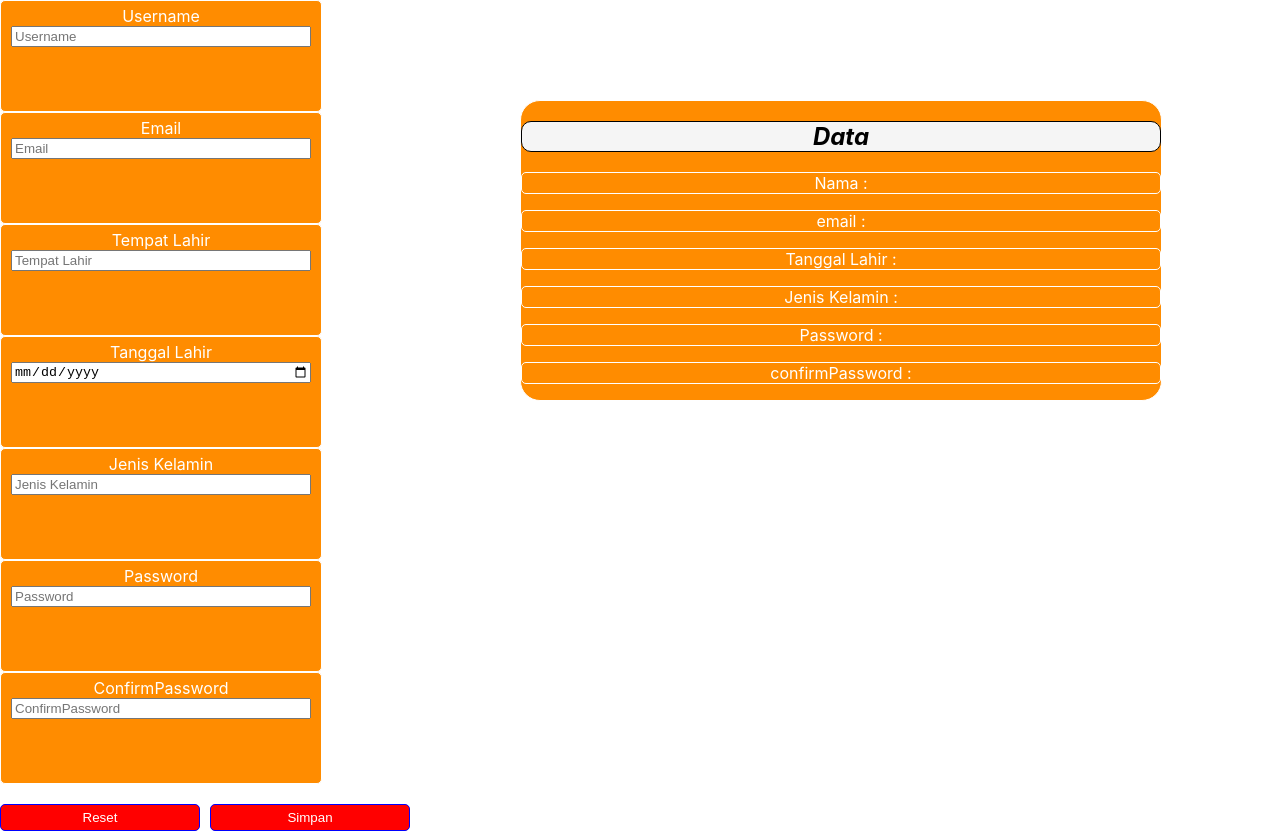
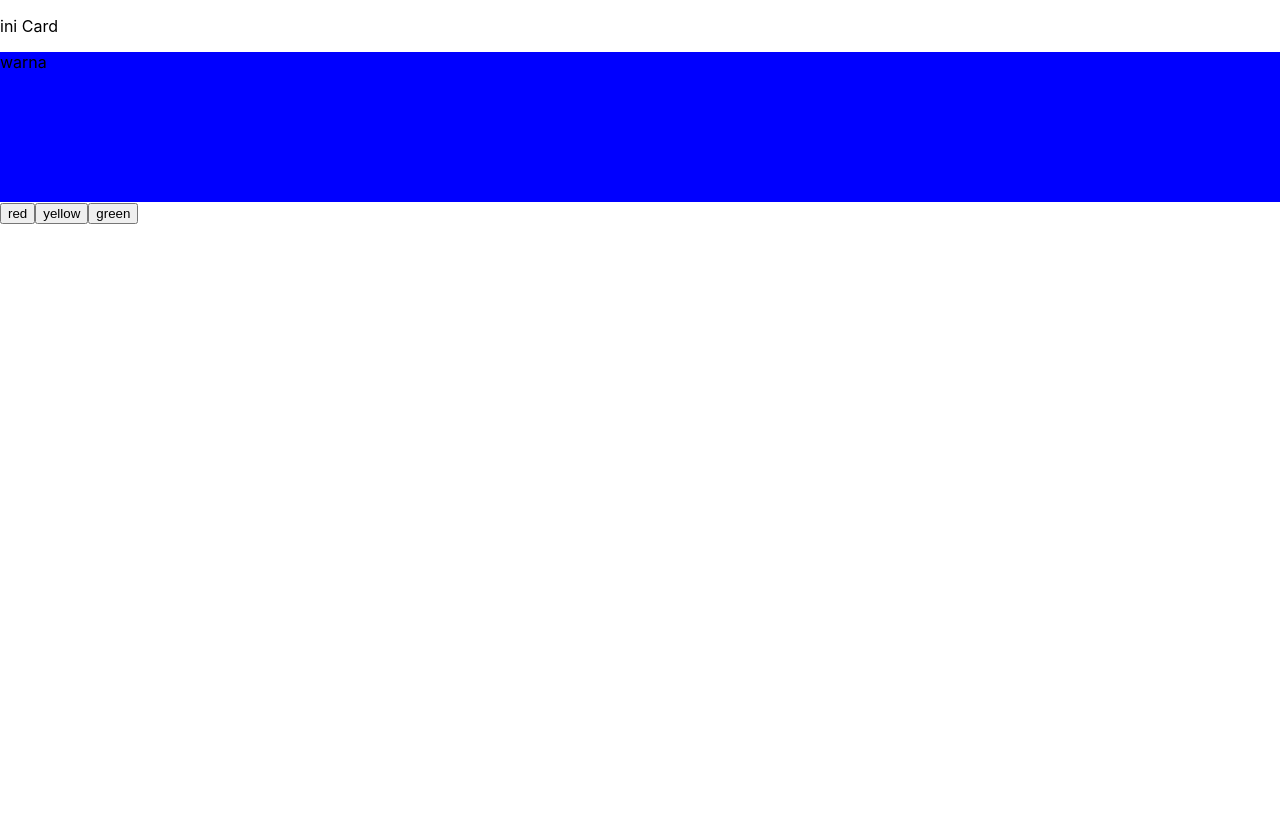
Before and after one commit to sansfathan/Belajar_React, a React (Create React App) app in the folder my-app/: page / in a window 1280 px wide. After the commit the page ends 800 px from the top, so only its background shows below. Built offline with nearby package versions, Linux system fonts and the light colour scheme.

Commit message:
pembelajaran_remedial

```diff
--- a/my-app/src/App.js
+++ b/my-app/src/App.js
@@ -57,291 +57,22 @@
 // export default App;
 
 import React from "react";
-// import Layout from "./kpmponen baru/layout";
-import Button from "./kpmponen baru/button";
-import Input from "./kpmponen baru/input";
-import Card from "./kpmponen baru/card";
+import Latihan from "./latihan";
 import "./styles/styles.css";
 
-export default function App() {
-  const [values, setValues] = React.useState({
-    username: "",
-    email: "",
-    password: "",
-    confirmPassword: "",
-    Date: "",
-    Gender:"",
-    tempatLahir: "",
-  });
-
-  const [data, setData] = React.useState([]);
-  const [errors, setErrors] = React.useState({});
-  const handleChange = (e) => {
-    e.preventDefault();
-    console.log("ok siap jalan");
-    setValues((values) => {
-      return {
-        ...values,
-        [e.target.name]: e.target.value,
-      };
-    });
-    if (e.target.name !== "") {
-      setErrors({
-        ...errors,
-        [e.target.name]: false,
-      });
-    }
-  };
-
-  const handleBlur = (e) => {
-    e.preventDefault();
-
-    if (e.target.value === "") {
-      setErrors((errors) => {
-        return {
-          ...errors,
-          [e.target.name]: true,
-        };
-      });
-    }
-  };
-
-  const handleSubmit = (e) => {
-    e.preventDefault();
-    console.log("form tersubmit");
-
-    values.id = new Date().getTime();
-    setData((data) => {
-      return [...data, values];
-    });
-    setValues((values) => {
-      return {
-        username: "",
-        email: "",
-        password: "",
-        confirmPassword: "",
-        Date: "",
-        tempatLahir: "",
-        Gender: "",
-      };
-    });
-  };
-  console.log("error", errors);
+function App() {
+  let [count, setCount] = React.useState(0);
+  let [color, setColor] = React.useState("blue");
   return (
     <React.Fragment>
-      <div style={{ display: "flex" }}>
-        <form
-          onSubmit={handleSubmit}
-          style={{ widht: "50px", backgroundColor: "white" }}
-        >
-          <Input
-            isError={errors?.username}
-            name="username"
-            value={values.username}
-            label={"Username"}
-            placeholder="Username"
-            onBlur={handleBlur}
-            onChange={handleChange}
-            // onChange={(event) => {
-            //   event.preventDefault();
-            //   console.log("ok jalan");
-            //   console.log(event);
-            //   setValues((values) => {
-            //     return {
-            //       ...values,
-            //       username: event.target.value,
-            //     };
-            //   });
-            // }}
-          />
-
-          <Input
-            isError={errors?.email}
-            name="email"
-            value={values.email}
-            label={"Email"}
-            placeholder="Email"
-            onBlur={handleBlur}
-            onChange={handleChange}
-          />
-
-          <Input
-            isError={errors?.tempatLahir}
-            name="tempatLahir"
-            value={values.tempatLahir}
-            label={"Tempat Lahir"}
-            placeholder="Tempat Lahir"
-            onBlur={handleBlur}
-            onChange={handleChange}
-          />
-
-          <Input
-            type="date"
-            isError={errors?.Date}
-            name="Date"
-            value={values.Date}
-            label={"Tanggal Lahir"}
-            placeholder="Tanggal Lahir"
-            onBlur={handleBlur}
-            onChange={handleChange}
-          />
-
-          <Input
-            isError={errors?.Gender}
-            name="Gender"
-            value={values.Gender}
-            label={"Jenis Kelamin"}
-            placeholder="Jenis Kelamin"
-            onBlur={handleBlur}
-            onChange={handleChange}
-          />
-
-          <Input
-            type="password"
-            isError={errors?.password}
-            name="password"
-            value={values.password}
-            label={"Password"}
-            placeholder="Password"
-            onBlur={handleBlur}
-            onChange={handleChange}
-          />
-
-          <Input
-            type="password"
-            isError={errors?.confirmPassword}
-            name="confirmPassword"
-            value={values.confirmPassword}
-            label={"ConfirmPassword"}
-            placeholder="ConfirmPassword"
-            onBlur={handleBlur}
-            onChange={handleChange}
-          />
-
-          <Button type={"button"} title={"Reset"} />
-          <Button title={"Simpan"} />
-        </form>
-        <div
-          style={{
-            width: "50%",
-            margin: "100px",
-            border: "1px solid white",
-            height: "50%",
-            backgroundColor: "darkorange",
-            borderRadius: "20px",
-          }}
-        >
-          <h2
-            style={{
-              textAlign: "center",
-              border: "1px solid black",
-              borderRadius: "10px",
-              fontStyle: "italic",
-              backgroundColor: "whitesmoke",
-            }}
-          >
-            Data{" "}
-          </h2>
-          <p
-            style={{
-              color: "white",
-              textAlign: "center",
-              border: "1px solid white",
-              borderRadius: "5px",
-              // backgroundColor: "whitesmoke",
-            }}
-          >
-            Nama :{values?.username}
-          </p>
-          <p
-            style={{
-              color: "white",
-              textAlign: "center",
-              border: "1px solid white",
-              borderRadius: "5px",
-              // backgroundColor: "whitesmoke",
-            }}
-          >
-            email :{values?.email}
-          </p>
-          <p
-            style={{
-              color: "white",
-              textAlign: "center",
-              border: "1px solid white",
-              borderRadius: "5px",
-              // backgroundColor: "whitesmoke",
-            }}
-          >
-            Tanggal Lahir :{values?.Date}
-          </p>
-
-          <p
-            style={{
-              color: "white",
-              textAlign: "center",
-              border: "1px solid white",
-              borderRadius: "5px",
-              // backgroundColor: "whitesmoke",
-            }}
-          >
-            Jenis Kelamin :{values?.Gender}
-          </p>
-
-          <p
-            style={{
-              color: "white",
-              textAlign: "center",
-              border: "1px solid white",
-              borderRadius: "5px",
-              // backgroundColor: "whitesmoke",
-            }}
-          >
-            Password :{values?.password}
-          </p>
-          <p
-            style={{
-              color: "white",
-              textAlign: "center",
-              border: "1px solid white",
-              borderRadius: "5px",
-              // backgroundColor: "whitesmoke",
-            }}
-          >
-            confirmPassword :{values?.confirmPassword}
-          </p>
-        </div>
-      </div>
-      <Card data={data} setData={setData} />
+      <div></div>
+      <Latihan
+        count={count}
+        setCount={setCount}
+        color={color}
+        setColor={setColor}
+      />
     </React.Fragment>
   );
 }
-
-// function App() {
-//   let [count, setCount] = React.useState(0);
-//   const handleTambah = () => {
-//     setCount(count + 1);
-//   };
-//   const handleKurang = () => {
-//     setCount(count - 1);
-//   }
-//   return (
-//     <React.Fragment>
-
-//       <h1>count = {count}</h1>
-//       <Button onClick={handleTambah} title="Tambah" color="blue" />
-//       <Button
-//         disabled={count <= 0 ? true : false}
-//         onClick={handleKurang} title="Kurang" color="green" />
-//       <Button
-//         disabled={count === 0 ? true : false}
-//       onClick={() => {
-//         setCount(0)
-//       }
-//       } title="Resets" />
-//     </React.Fragment>
-
-//   );
-// }
-
-// export default App;
+export default App;
--- /dev/null
+++ b/my-app/src/latihan.jsx
@@ -0,0 +1,64 @@
+import React from "react";
+
+export default function Latihan({ color, setColor }) {
+  //   const handleTambah = () => {
+  //     setCount(count + 1);
+  //   };
+  //   const handleKurang = () => {
+  //     setCount(count - 1);
+  //   };
+
+  const handleRed = () => {
+    setColor((color = "red"));
+  };
+
+  const handleGreen = () => {
+    setColor((color = "green"));
+  };
+  //   const angka = () => {
+  //     if (count <= 10) {
+  //     }
+  //     if (count >= 10) {
+  //     }
+  //   };
+
+  return (
+    <React.Fragment>
+      <p>ini Card</p>
+      <div style={{ height: "150px", widht: "100", backgroundColor: color }}>
+
+        <p>warna</p>
+      </div>
+      <button
+        onClick={() => {
+          setColor("red");
+        }}
+      >
+        red
+      </button>
+
+      <button
+        onClick={() => {
+          setColor("yellow");
+        }}
+      >
+        yellow
+      </button>
+
+      <button
+        onClick={() => {
+          setColor("green");
+        }}
+      >
+        green
+      </button>
+
+      {/* <p>Angka : {count}</p>
+      <p style={{ fontSize: "30px" }}>
+        {count >= 10 ? "lebih dari sepuluh" : "Kurang dari sepuluh"}
+      </p>
+      <button onClick={handleTambah}>Tambah</button>
+      <button onClick={handleKurang}>Kurang</button> */}
+    </React.Fragment>
+  );
+}
```
